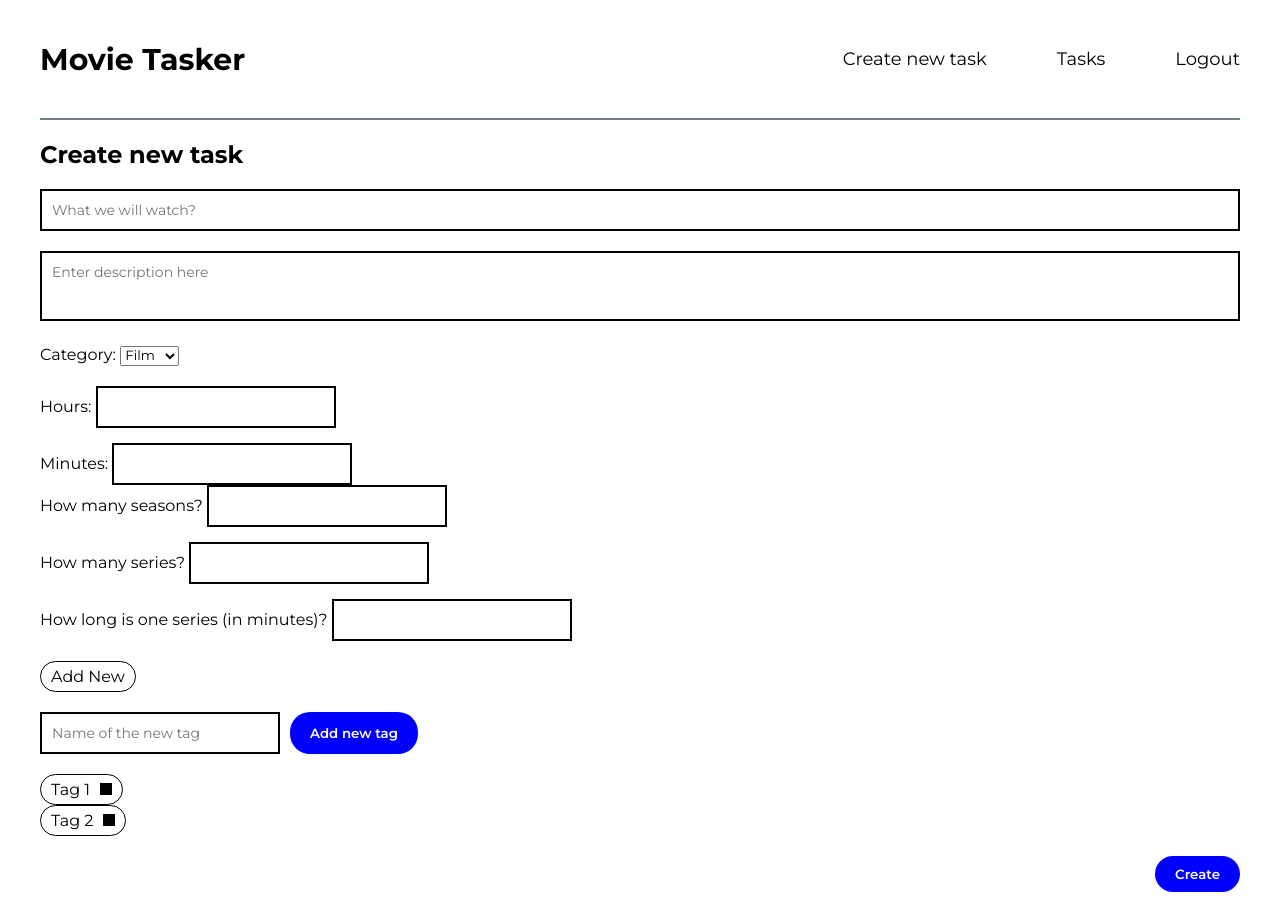
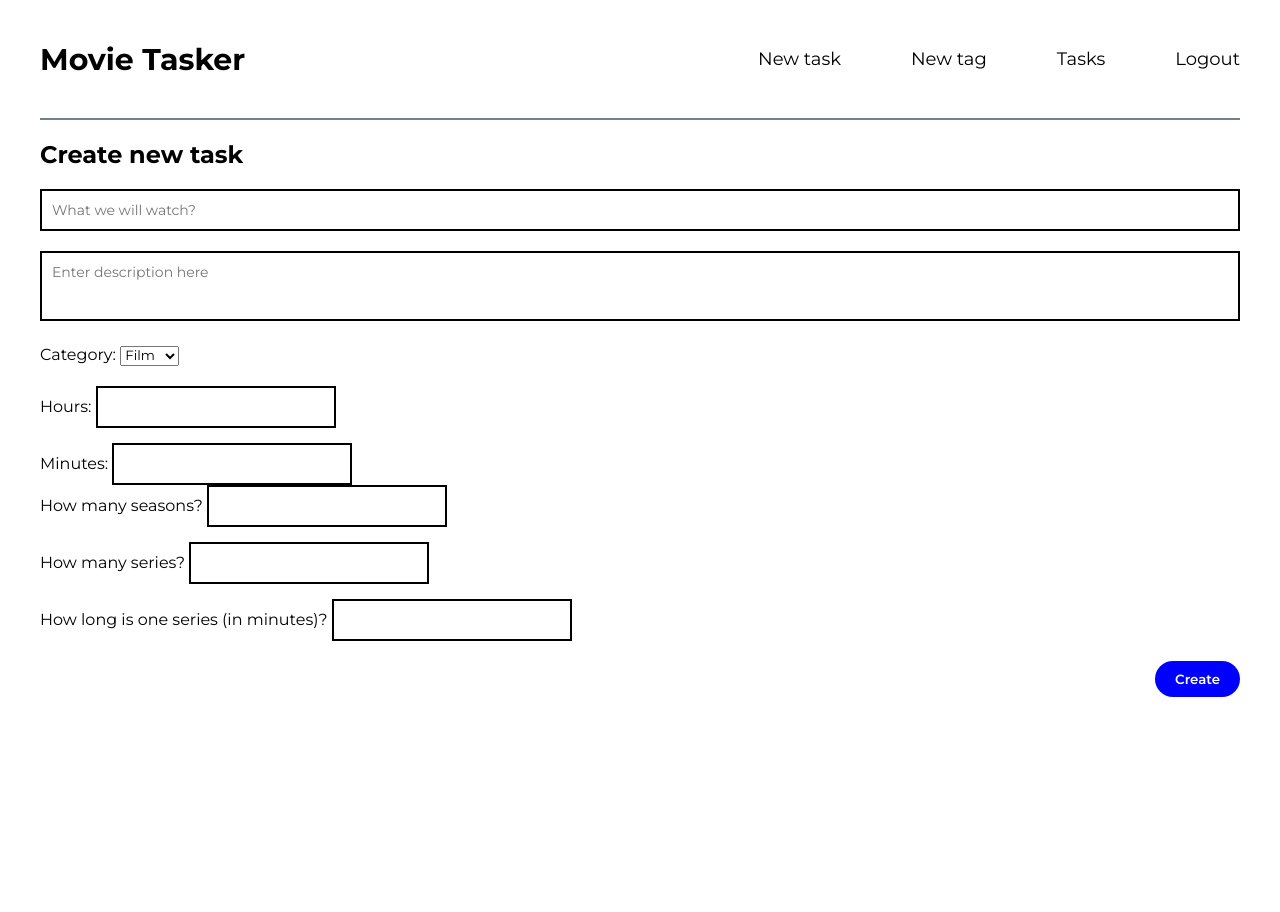
Before and after one commit to Artiushchenko/Movie-Tasker-PHP, a PHP site: page / in a window 1280 px wide. After the commit the page ends 697 px from the top, so only its background shows below. Run offline with PHP 8.4, Linux system fonts and the light colour scheme; the visitor is signed in with stand-in values (Sample User, id 1).

Commit message:
Ability to create tags was added

```diff
--- /dev/null
+++ b/backend/components/pages/new_tag/new_tag.php
@@ -0,0 +1,4 @@
+<form class="tag-list new-tag" method="POST" action="../../../handlers/create_tag.php">
+    <input type="text" name="tagTitle" placeholder="Name of the new tag" />
+    <button type="submit" class="add-new-tag">Add new tag</button>
+</form>
--- a/backend/components/pages/new_task/new_task.php
+++ b/backend/components/pages/new_task/new_task.php
@@ -64,35 +64,22 @@
             </div>
         </div>
 
-        <div class="tag-list">
-            <div class="tag-wrapper">
-                <div class="tag">
-                    <span>Add New</span>
-                </div>
-            </div>
-        </div>
-
-        <div class="tag-list new-tag">
-            <input type="text" name="tagTitle" placeholder="Name of the new tag" class="form-control" />
-            <button type="button" class="add-new-tag">Add new tag</button>
-        </div>
-
-        <div class="tag-list existing-tags">
-            <div class="tag-wrapper">
-                <div class="tag">
-                    <span>Tag 1</span>
-                    <span class="remove-tag-icon">
-                            <i class="fa-solid fa-xmark"></i>
-                        </span>
-                </div>
-                <div class="tag">
-                    <span>Tag 2</span>
-                    <span class="remove-tag-icon">
-                            <i class="fa-solid fa-xmark"></i>
-                        </span>
-                </div>
-            </div>
-        </div>
+<!--        <div class="tag-list existing-tags">-->
+<!--            <div class="tag-wrapper">-->
+<!--                <div class="tag">-->
+<!--                    <span>Tag 1</span>-->
+<!--                    <span class="remove-tag-icon">-->
+<!--                            <i class="fa-solid fa-xmark"></i>-->
+<!--                        </span>-->
+<!--                </div>-->
+<!--                <div class="tag">-->
+<!--                    <span>Tag 2</span>-->
+<!--                    <span class="remove-tag-icon">-->
+<!--                            <i class="fa-solid fa-xmark"></i>-->
+<!--                        </span>-->
+<!--                </div>-->
+<!--            </div>-->
+<!--        </div>-->
 
         <button type="submit" class="sendTask">Create</button>
     </form>
--- a/backend/dto/tag.php
+++ b/backend/dto/tag.php
@@ -1,9 +1,7 @@
 <?php
 class Tag {
     public function __construct(
-        public $id,
         public $title,
-        public $is_used,
         public $user_email
     ) {}
 }
--- a/backend/index.php
+++ b/backend/index.php
@@ -27,7 +27,10 @@
 				<ul>
 					<?php if (isset($_SESSION['user'])): ?>
 						<li>
-							<a href="/">Create new task</a>
+							<a href="/">New task</a>
+						</li>
+						<li>
+							<a href="/new-tag">New tag</a>
 						</li>
 						<li>
 							<a href="/tasks">Tasks</a>
--- a/backend/router/router.php
+++ b/backend/router/router.php
@@ -9,6 +9,7 @@ function isAuthenticated() {
 $authRoutes = [
     '/' => 'components/pages/new_task/new_task.php',
     '/tasks' => 'components/pages/tasks/tasks.php',
+    '/new-tag' => 'components/pages/new_tag/new_tag.php',
 ];
 
 $publicRoutes = [
```
Also changed, not shown: backend/handlers/create_tag.php (added, +30 -0 lines), backend/handlers/tagControl.php (+7 -24 lines).
